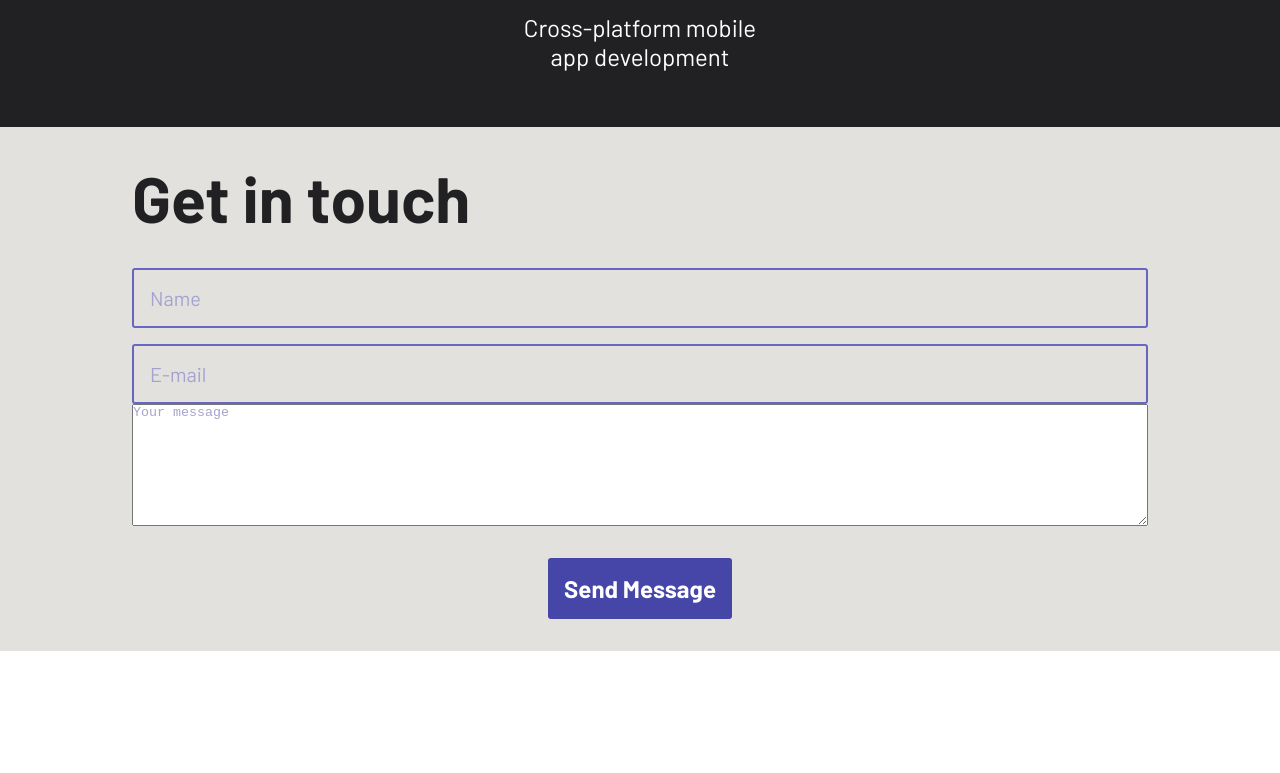
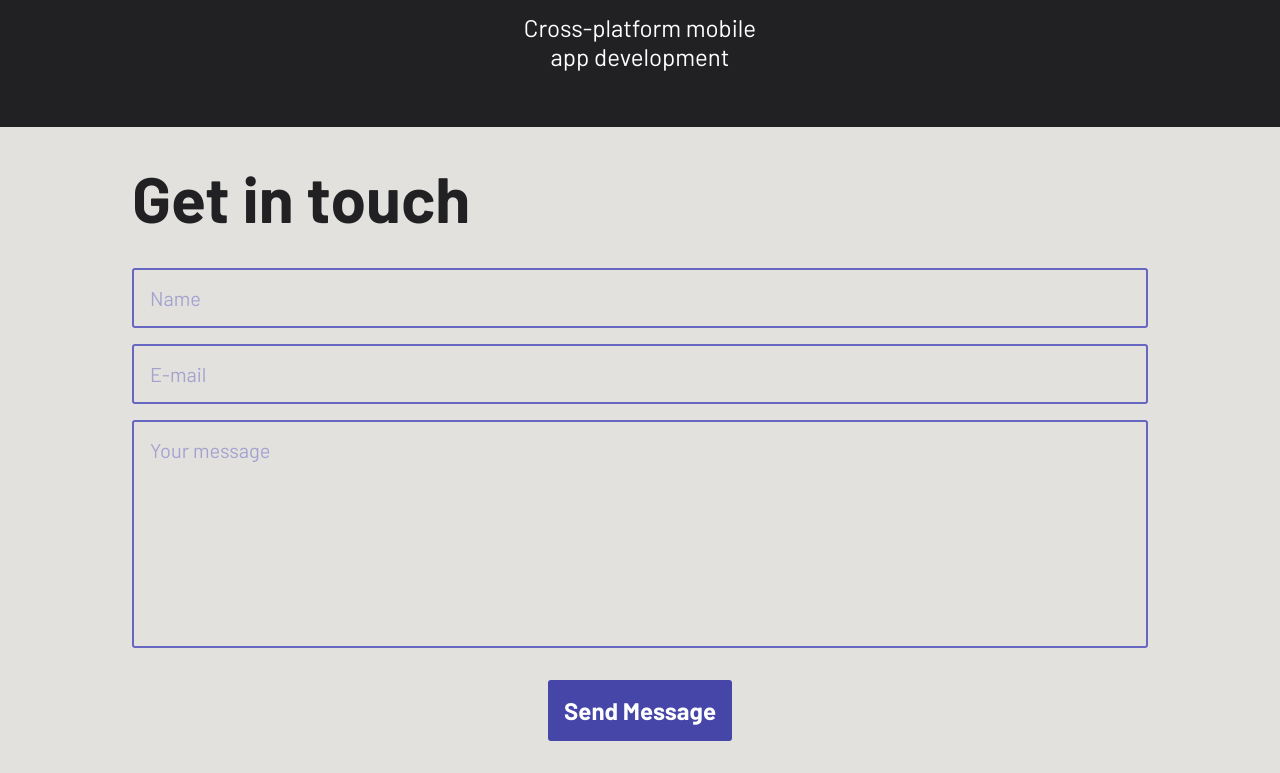
Before and after one commit to codeferreira/codeferreira.github.io, a plain HTML site: page index.html in a window 1280 px wide. Shown: the part 4178-4951 px from the top of the page. Before the commit the page ends 4829 px from the top, so only its background shows below. Drawn offline with Linux system fonts and the light colour scheme.

Commit message:
Change Input font size

```diff
--- a/style.css
+++ b/style.css
@@ -422,7 +422,7 @@
   color: #A4A3Cf;
 }
 
-.mobile #message {
+.mobile .message {
   margin-top: 16px;
   width: 100%;
   padding: 16px;
```
